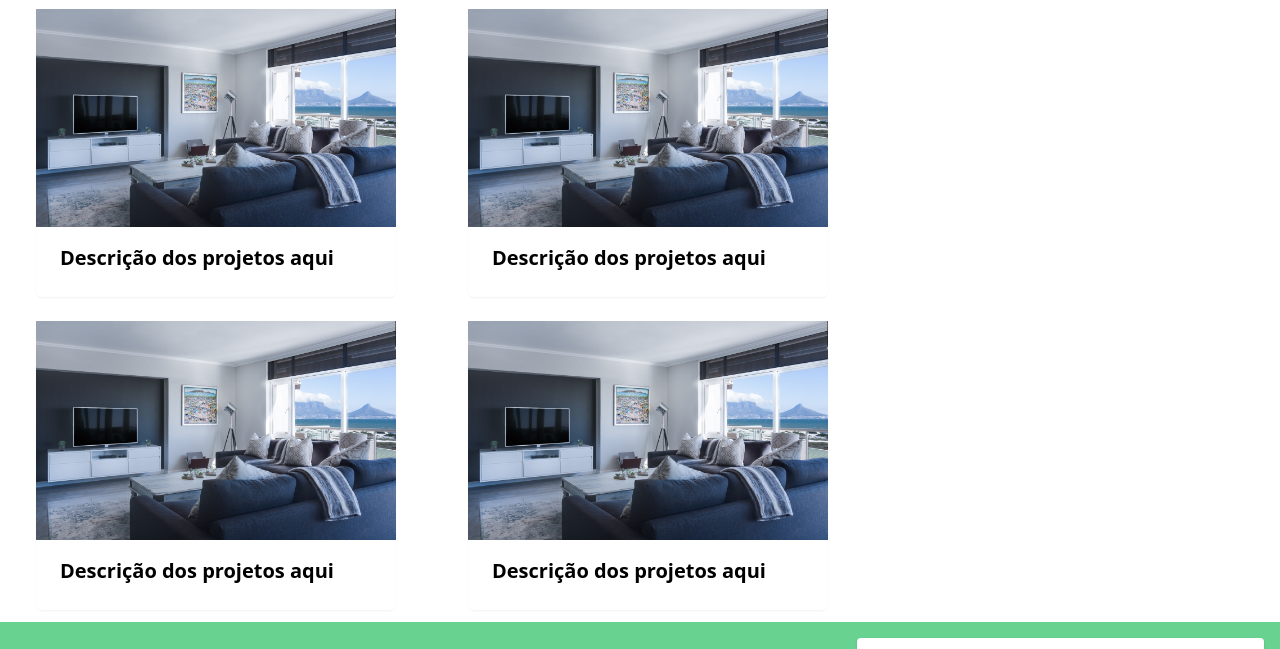
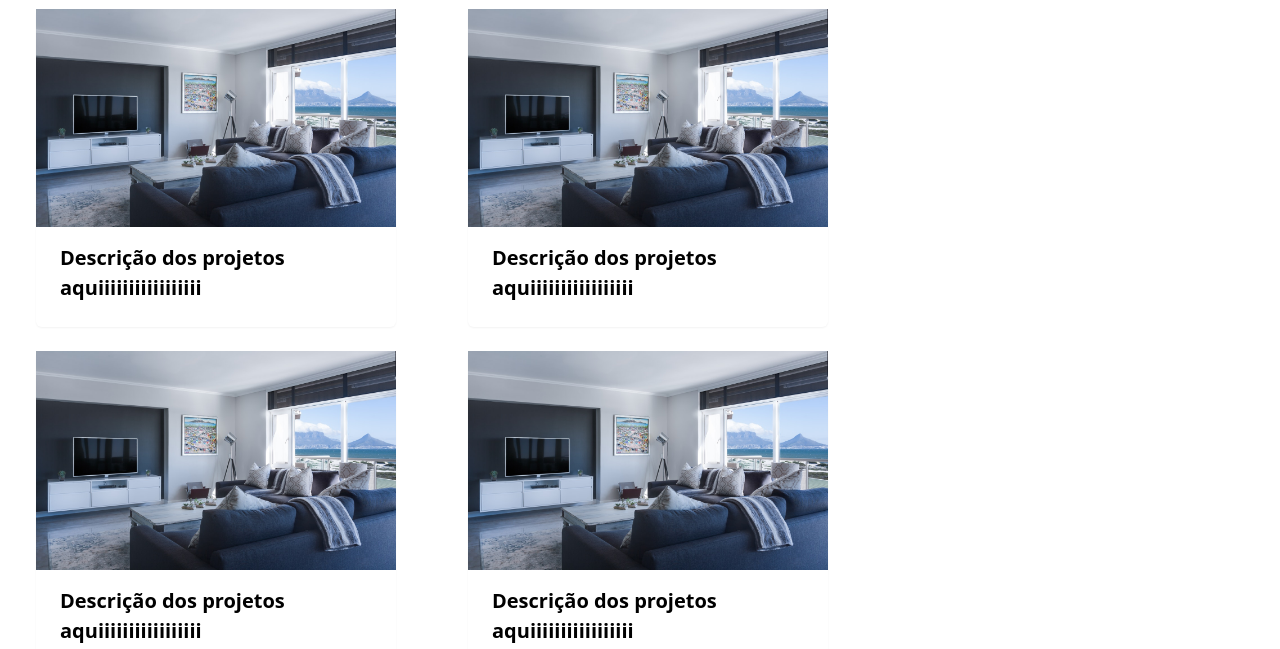
Before and after one commit to Deividev365/Darchitecture, a Gatsby site: page / in a window 1280 px wide. Shown: the part 679-1328 px from the top of the page. Built offline with nearby package versions, Linux system fonts and the light colour scheme; Gatsby itself is replaced by a stand-in of ours.

Commit message:
alterei o nome da descrição dos projetos

```diff
--- a/src/pages/index.js
+++ b/src/pages/index.js
@@ -84,7 +84,7 @@ const Index = () => {
                     <img src={img1} alt="projectsMade-1"></img>
 
                 <div className="px-6 py-4">
-                    <p className="font-bold text-xl mb-2">Descrição dos projetos aqui</p>
+                    <p className="font-bold text-xl mb-2">Descrição dos projetos aquiiiiiiiiiiiiiiiii</p>
                 </div>
             </div>
             </div>
```
